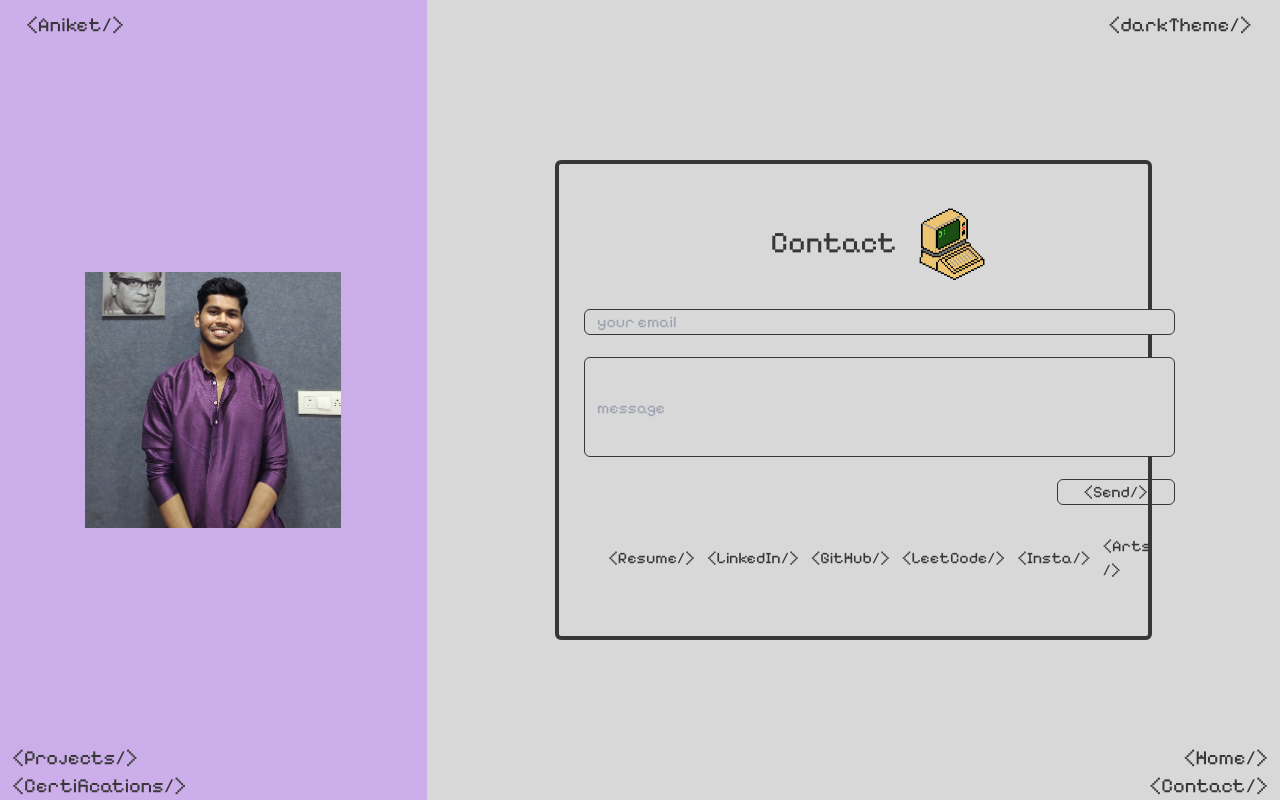
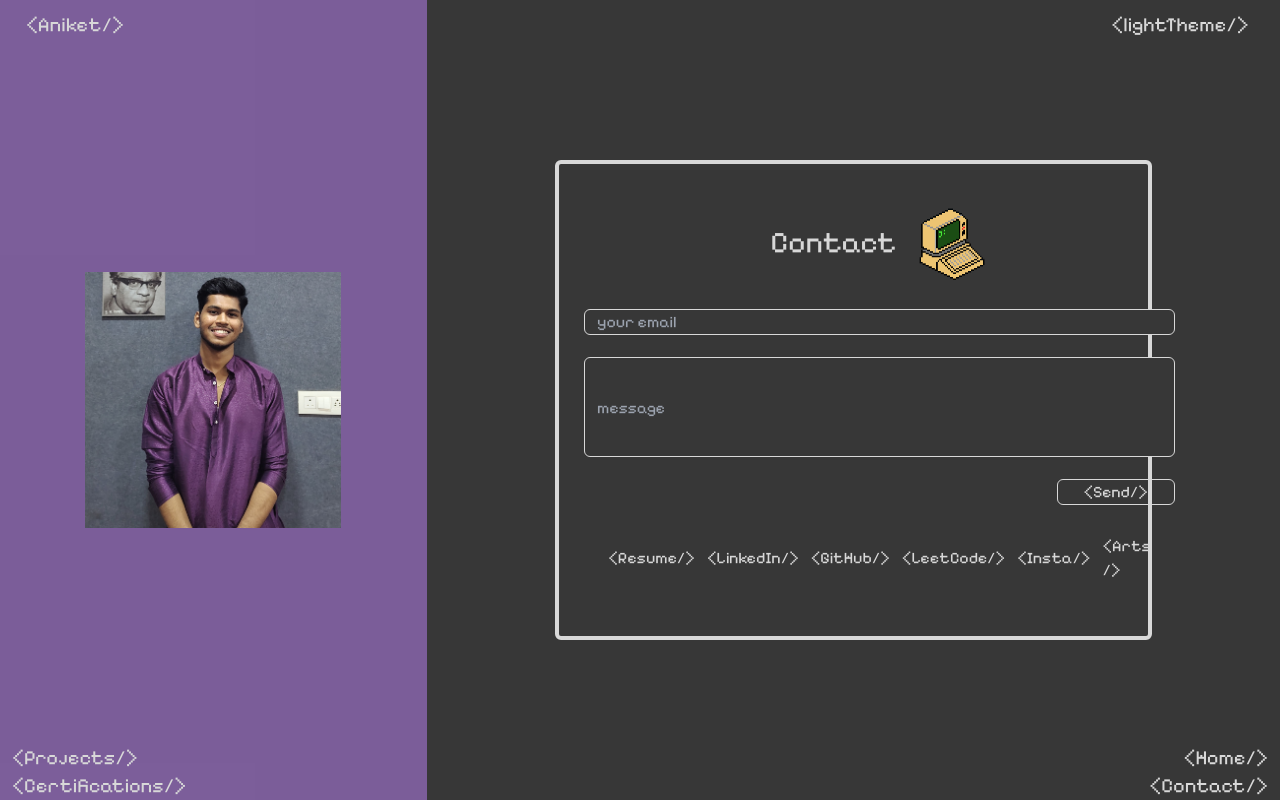
Before and after one commit to babanigit/Pixelify-porfolio-TS, a React (Create React App) app: page /contact in a window 1280 px wide. Built offline with nearby package versions, Linux system fonts and the light colour scheme.

Commit message:
modified

```diff
--- a/src/App.tsx
+++ b/src/App.tsx
@@ -9,7 +9,7 @@ import { themes } from "./assets/theme";
 import Main from "./conteners/Main";
 
 function App() {
-  const [themeState, setThemeState] = useState("light");
+  const [themeState, setThemeState] = useState("dark");
 
   return (
     <>
```
